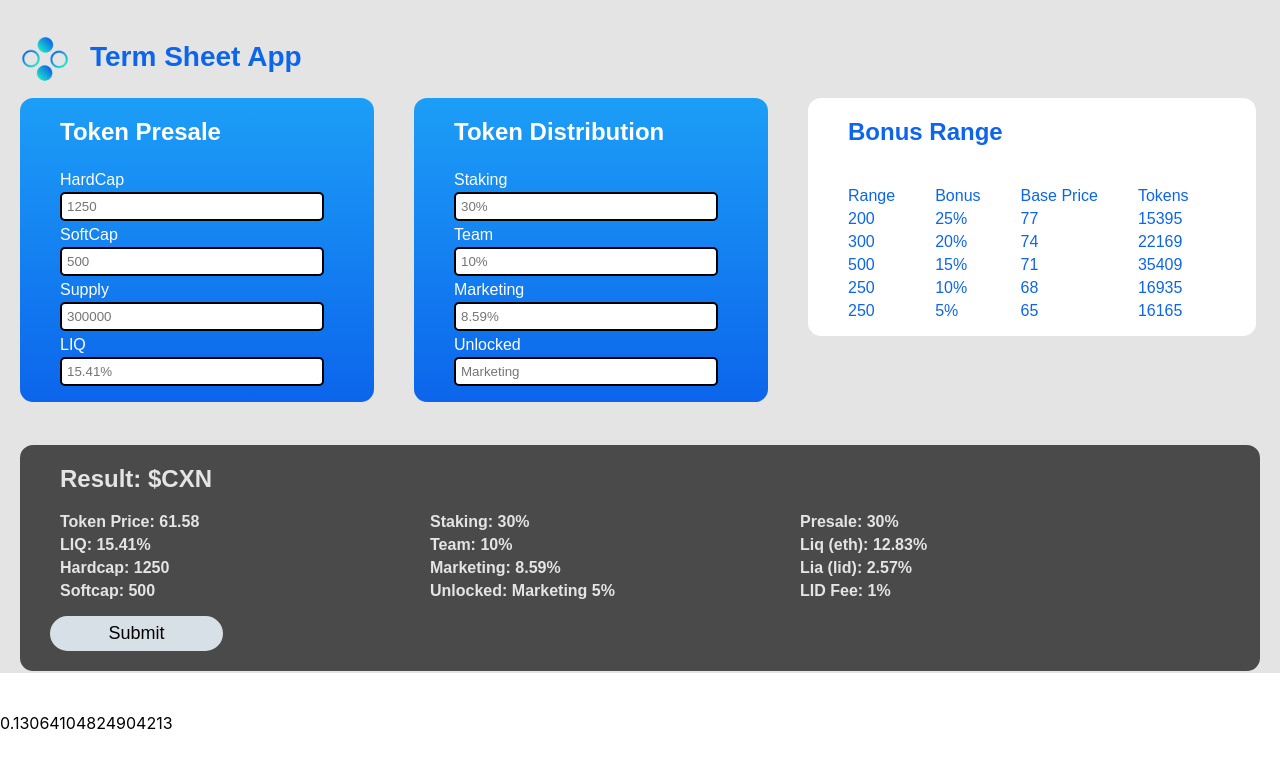
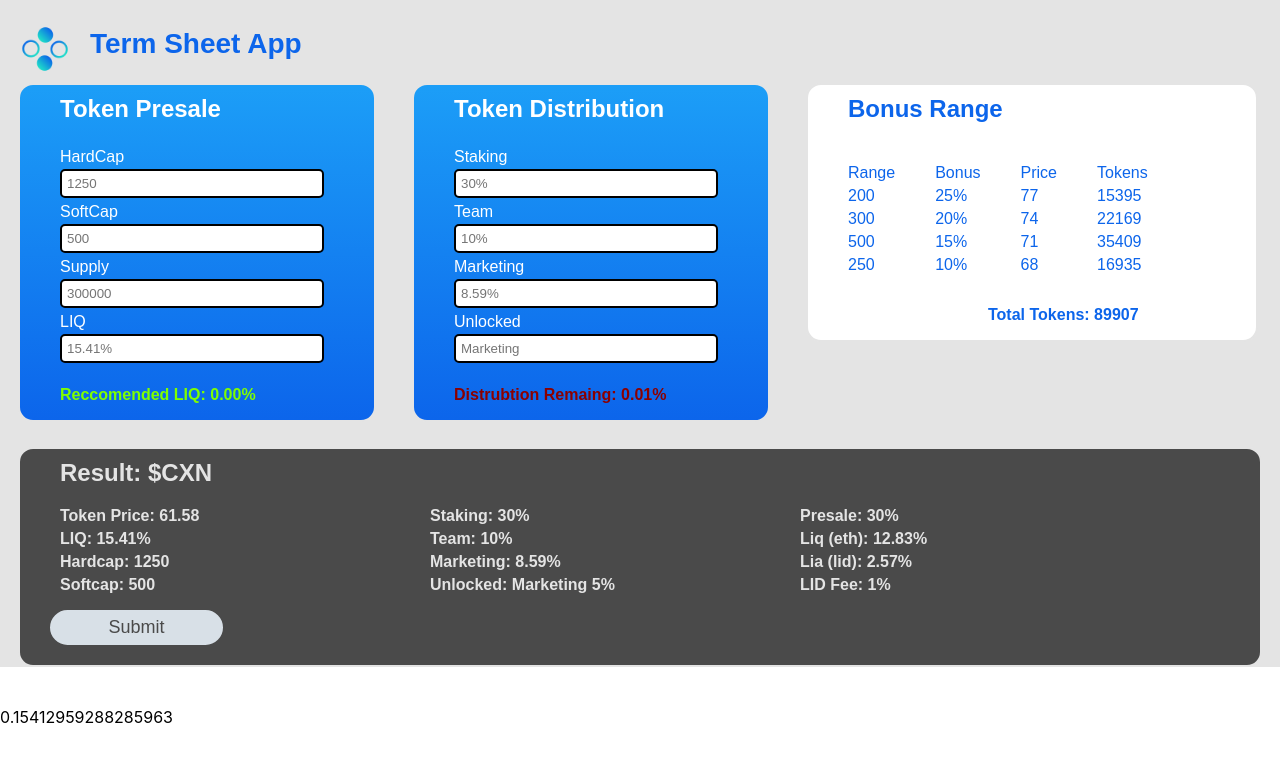
Before and after one commit to Klongrich/TermSheet_UI, a React (Create React App) app: page / in a window 1280 px wide. Shown: the top 768 px of the page. Built offline with nearby package versions, Linux system fonts and the light colour scheme.

Commit message:
added total of tokens, refactored, added CSV link

```diff
--- a/src/App.js
+++ b/src/App.js
@@ -37,6 +37,7 @@ const Container = styled.div`
 
   h2 {
     margin-left: 40px;
+    margin-top: 10px;
   }
 
   input {
@@ -62,6 +63,8 @@ function App() {
 
   const [ethLiq, setEthliq] = useState(data.ethLiq);
   const [lidLiq, setLidliq] = useState(data.lidLiq);
+
+  const [reccomendedLiq, setReccomendedLiq] = useState(0);
 
   //const [presale, setPresale] = useState(); Always 30%
 
@@ -98,33 +101,35 @@ function App() {
     setLiq(parseFloat(liq).toFixed(2));
   }
 
-  // const csvData = [
-  //   ["Token Presale"],
-  //   ["Price", get_token_price()],
-  //   ["Refferall Fee", "2.5%"],
-  //   ["Hardcap", hardcap],
-  //   ["Softcap", softCap],
-  //   ["Supply", supply],
-  //   ["liq", liq],
-  //   ["", ""],
-  //   ["Token Distribution"],
-  //   ["Fund", "Quantity"],
-  //   ["Staking", staking],
-  //   ["Presale", "30%"],
-  //   ["liq (xxx/ETH)", ethLiq],
-  //   ["liq (xxx/LID)", lidLiq],
-  //   ["Team", team ],
-  //   ["Marketing", marketing],
-  //   ["Unlocked: 5%", unlocked],
-  //   ["", ""],
-  //   ["Ether Distribution (%)"],
-  //   ["Fund", "Quantity", "Remaining", softCap, hardcap],
-  //   ["liq (XXX/ETH)", "50.00%", "50.00%", "", ""],
-  //   ["liq (XXX/LID)", "10.00%", "40.00%", "", ""],
-  //   ["TEAM+FUND", "20.00%", "20.00%", "", ""],
-  //   ["LID", "5.00%", "15.00%", "", ""],
-  //   ["Token Burn", "15.00%", "0.00%", "", ""],
-  // ];
+  const csvData = [
+    ["Token Presale"],
+    ["Price", get_token_price()],
+    ["Refferall Fee", "2.5%"],
+    ["Hardcap", hardcap],
+    ["Softcap", softCap],
+    ["Supply", supply],
+    ["liq", liq],
+    ["", ""],
+    ["Token Distribution"],
+    ["Fund", "Quantity"],
+    ["Staking", staking],
+    ["Presale", "30%"],
+    ["liq (xxx/ETH)", ethLiq],
+    ["liq (xxx/LID)", lidLiq],
+    ["Team", team ],
+    ["Marketing", marketing],
+    ["Unlocked: 5%", unlocked],
+    ["", ""],
+    ["Ether Distribution (%)"],
+    ["Fund", "Quantity", "Remaining", softCap, hardcap],
+    ["liq (XXX/ETH)", "50.00%", "50.00%", "", ""],
+    ["liq (XXX/LID)", "10.00%", "40.00%", "", ""],
+    ["TEAM+FUND", "20.00%", "20.00%", "", ""],
+    ["LID", "5.00%", "15.00%", "", ""],
+    ["Token Burn", "15.00%", "0.00%", "", ""],
+  ];
+
+
 
   return (
 
@@ -133,7 +138,7 @@ function App() {
     <img Style="width: 50px;
                 height: 50px;
                 margin-left: 20px;
-                margin-bottom: -70px;"src={LidLogo} />
+                margin-bottom: -60px;"src={LidLogo} />
 
     <h2 Style=" font-size: 28px;
                 color: #0c65EB;
@@ -178,6 +183,11 @@ function App() {
                   max="100"
                   onChange={e => calculate_liq(e.target.value)} />
         </li>
+
+        <br />
+        <li Style="color: #7FFF00;
+                   font-weight: bold"> Reccomended LIQ: {reccomendedLiq.toFixed(2)}% </li>
+
       </ul>
       </div>
 
@@ -213,9 +223,9 @@ function App() {
                  onChange={e => setUnlocked(e.target.value)} />
         </li>
 
-        {/*
         <br />
-        <li>Remaing: {(get_total_distrubtion() - 100) * -1}% </li> <br /> */}
+        <li Style="color: #8B0000;
+                   font-weight: bold"> Distrubtion Remaing: {((get_total_distrubtion() - 100) * -1).toFixed(2)}% </li>
       </ul>
     </div>
 
@@ -236,7 +246,8 @@ function App() {
             marketing={marketing}
             unlocked={unlocked}
             ethLiq={ethLiq}
-            lidLiq={lidLiq}/>
+            lidLiq={lidLiq}
+            csvData={csvData}/>
 
     </Container>
 
--- a/src/components/BonusRange.js
+++ b/src/components/BonusRange.js
@@ -2,6 +2,16 @@ import React , {useEffect, useState} from 'react';
 import {bonusData} from '../config'
 
 export default function bonusRange({token_price}) {
+
+    function get_total_tokens(){
+        var totalAmount;
+
+        totalAmount = 0;
+        {bonusData.map(data =>
+            totalAmount += parseFloat((data.Amount * (parseFloat(token_price) * data.Percentage + parseFloat(token_price))).toFixed(2))
+        )}
+        return (totalAmount);
+    }
 
     return (
         <>
@@ -27,7 +37,7 @@ export default function bonusRange({token_price}) {
         </ul>
 
         <ul Style="float: left">
-            <li>Base Price</li>
+            <li>Price</li>
             {bonusData.map(data =>
                 <li> {(parseFloat(token_price) * data.Percentage + parseFloat(token_price)).toFixed(0)} </li>
             )}
@@ -39,6 +49,9 @@ export default function bonusRange({token_price}) {
                 <li> { (data.Amount * (parseFloat(token_price) * data.Percentage + parseFloat(token_price))).toFixed(0)}</li>
             )}
         </ul>
+
+        <p Style="margin-left: 180px;
+                 font-weight: bold;">Total Tokens: {get_total_tokens().toFixed(0)} </p>
         </div>
       </>
     )
--- a/src/components/Result.js
+++ b/src/components/Result.js
@@ -38,8 +38,10 @@ export default function Results ( {
   team,
   marketing,
   unlocked,
+  remaining,
   ethLiq,
-  lidLiq
+  lidLiq,
+  csvData
 }) {
     return (
         <>
@@ -65,7 +67,6 @@ export default function Results ( {
                 <li>Liq (eth): {ethLiq}% </li>
                 <li>Lia (lid): {lidLiq}% </li>
                 <li>LID Fee: 1%</li>
-            {/*   <li>Total {get_total_distrubtion()}% </li> */}
             </ul>
 
 
@@ -81,15 +82,17 @@ export default function Results ( {
                             margin-bottom:20px;
                             margin-left: 30px;
                             z-index: 2;
+                            text-decoration: none;
                             "
             // onClick={() => calculate_outcome()}
             >
-                Submit
+               <CSVLink Style="text-decoration: none;
+                               font-size: 18px;
+                               font-family: Gotham, sans-serif;
+                               font-weight: 0;
+                               color:  #4A4A4A" data={csvData}> Submit </CSVLink>
             </button>
 
-            <br />
-
-            {/* <CSVLink data={csvData}>Download CSV</CSVLink>    */}
       </ResultsContainer>
     </>
     )
--- a/src/config.js
+++ b/src/config.js
@@ -14,9 +14,5 @@ export const bonusData = [
     {
         Percentage: 0.10,
         Amount: 250.00
-    },
-    {
-        Percentage: 0.05,
-        Amount: 250.00
     }
 ]
```
